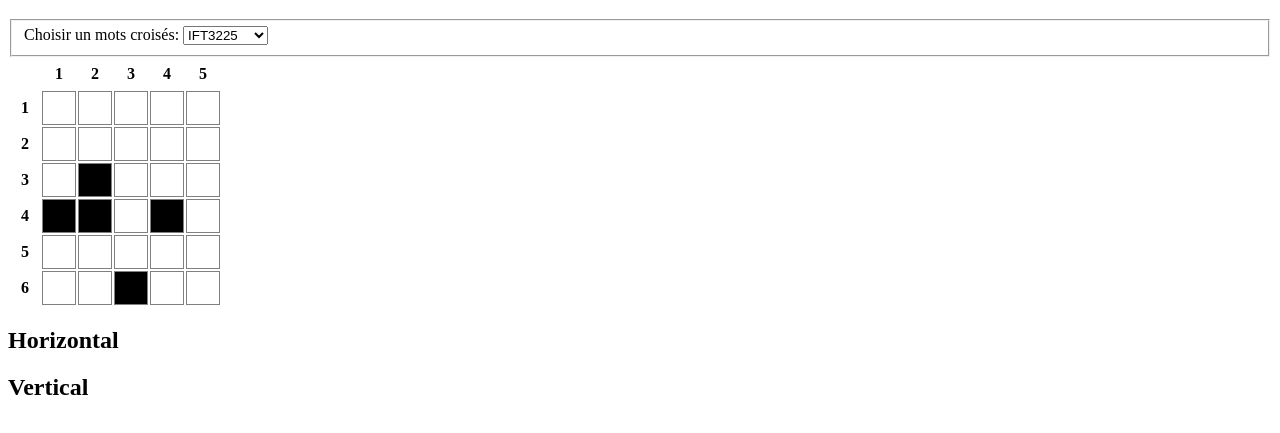
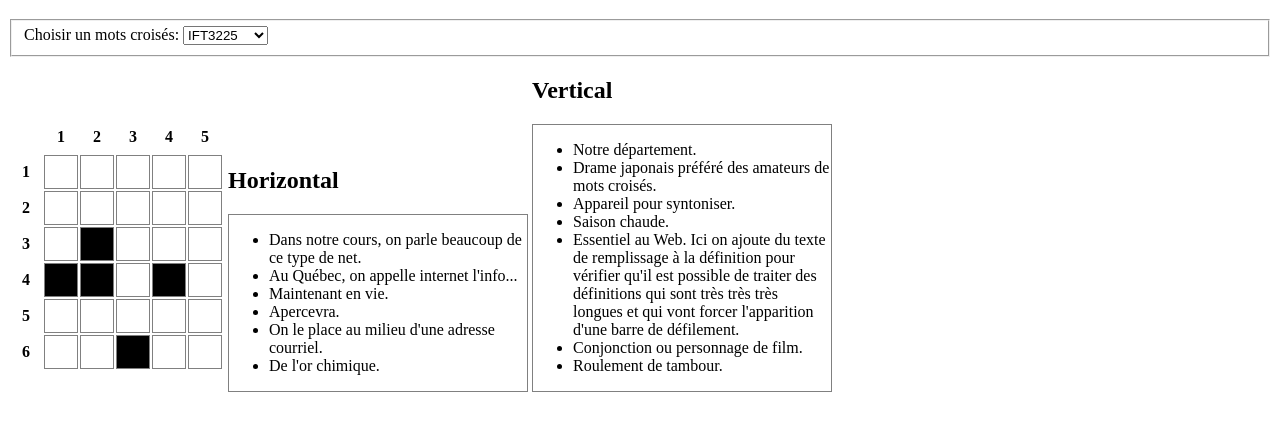
Before and after one commit to handeozyzgn/javascript-crossword, a website: page index.html in a window 1280 px wide. Shown: the part 61-494 px from the top of the page. Drawn offline with nearby package versions, Linux system fonts and the light colour scheme.

Commit message:
added clues and some layout

```diff
--- a/crossword.js
+++ b/crossword.js
@@ -11,7 +11,12 @@ var selectedPuzzle;
  * Functions
  */
 function initCrossword() {
-  getPuzzleFileList();
+  var files = [];
+  // Fetch all the json files from our server
+  $.getJSON(host + 'puzzles/puzzle-list.json', function(data) {
+    files = data.files;
+    populatePuzzleSelection(files);
+  });
 }
 
 function buildCrosswordTable(puzzle) {
@@ -39,7 +44,7 @@ function buildCrosswordTable(puzzle) {
         $newRow.append('<th>' + i + '</th>');
       } else { // Then we just add the crossword puzzle boxes
         var $td = $('<td id="' + id + '" class="' + 'row-' + (i - 1) + ' col-' + (j - 1) + '" contentEditable="true"></td>').appendTo($newRow);
-        if (board[i-1][j-1] === ".") {
+        if (board[i - 1][j - 1] === ".") {
           $td.addClass('blacked-out');
           $td.attr('contentEditable', 'false')
         }
@@ -47,15 +52,6 @@ function buildCrosswordTable(puzzle) {
     }
     $newRow.appendTo($crosswordTable);
   }
-}
-
-function getPuzzleFileList() {
-  var files = [];
-
-  $.getJSON(host + 'puzzles/puzzle-list.json', function(data) {
-    files = data.files;
-    populatePuzzleSelection(files);
-  });
 }
 
 function populatePuzzleSelection(files) {
@@ -67,10 +63,36 @@ function populatePuzzleSelection(files) {
       puzzles.push(data);
       var $select = $('select').append('<option value="' + i + '">' + file.split('.')[0] + '</option>');
       if (i === 0) {
-        buildCrosswordTable(puzzles[$select.val()]);
+        selectedPuzzle = puzzles[$select.val()];
+        buildCrosswordTable(selectedPuzzle);
+        populateClues();
       }
     });
   });
+}
+
+function populateClues() {
+  var tableHeight = $('#crossword').height();
+  $('#horizontal').css('height', tableHeight);
+  $('#vertical').css('height', tableHeight);
+  var $horClueList = $('#horizontal-clues ul')
+  var $vertClueList = $('#vertical-clues ul')
+
+  for (var i = 0; i < selectedPuzzle.nRows; i++) {
+    for (var j = 0; j < selectedPuzzle.nCols; j++) {
+      var clue = selectedPuzzle.numbers[i][j];
+
+      if (selectedPuzzle.acrossClues[clue]) {
+        $horClueList.append('<li>' + selectedPuzzle.acrossClues[clue] + '</li>');
+      }
+      if (selectedPuzzle.downClues[clue]) {
+        $vertClueList.append('<li>' + selectedPuzzle.downClues[clue] + '</li>');
+      }
+
+    }
+  }
+
+
 }
 
 function keyPressed() {
@@ -84,9 +106,9 @@ function keyPressed() {
 $(document).ready(function() {
   initCrossword();
 
-/*
-* Setting up event handlers
-*/
+  /*
+   * Setting up event handlers
+   */
 
   $('select').change(function(event) {
     selectedPuzzle = puzzles[event.target.value];
--- a/index.html
+++ b/index.html
@@ -21,9 +21,8 @@
     <div id="puzzle-container">
         <table id="crossword">
         </table>
-  </div>
 
-  <div id="clues">
+
         <div id="horizontal">
             <h2>Horizontal</h2>
             <div id="horizontal-clues">
@@ -40,7 +39,6 @@
             </div>
         </div>
     </div>
-
     <div id="timer">
 
     </div>
--- a/style.css
+++ b/style.css
@@ -3,11 +3,26 @@ td, th {
     height: 30px;
 }
 
-th {
-    padding: 0;
+td {
+    border: 1px solid grey;
 }
 
-td {
+div {
+    display: inline-block;
+    box-sizing: border-box;
+}
+
+table {
+    display: inline-block;
+    padding: 0;
+    margin: 0;
+}
+
+#horizontal, #vertical {
+    width: 300px;
+}
+
+#horizontal-clues, #vertical-clues {
     border: 1px solid grey;
 }
 
@@ -15,6 +30,10 @@ td {
     background: black;
 }
 
-.focused {
+.selected-box {
     background: yellow;
 }
+
+.selected-clue {
+
+}
```
Lines whose indentation alone changed are shown as unchanged.
